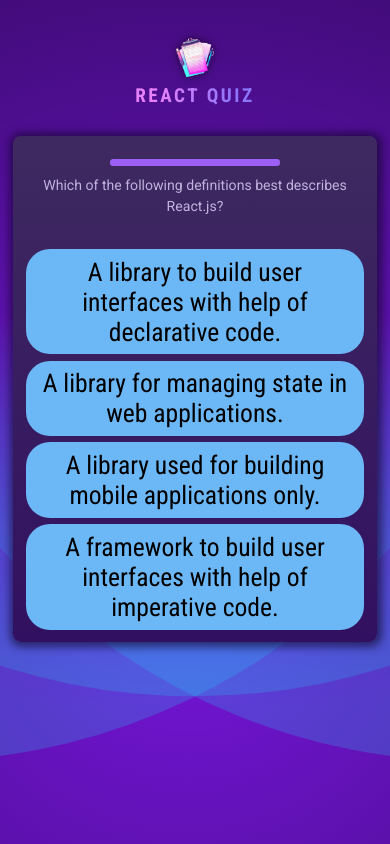
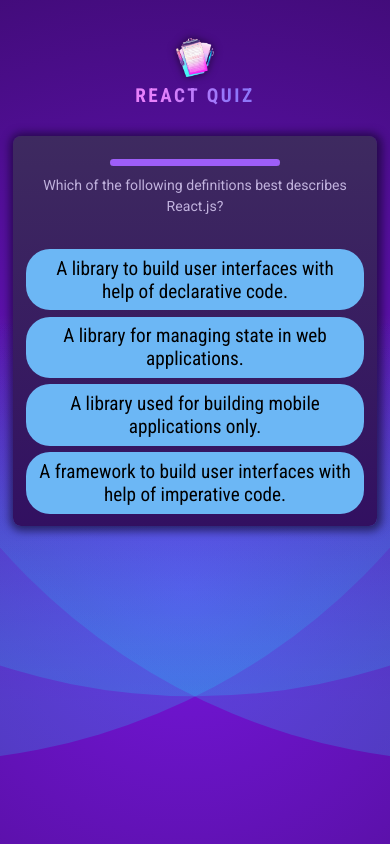
Before and after one commit to kevinsultana/quizApp, a React (Vite) app: page / in a window 390 px wide. Both pictures are taken after a click on the button "React". Built offline with nearby package versions, Linux system fonts and the light colour scheme.

Commit message:
new feat select question topics

```diff
--- a/src/component/Quiz.jsx
+++ b/src/component/Quiz.jsx
@@ -1,4 +1,4 @@
-import React, { useCallback, useState, useMemo } from "react";
+import React, { useCallback, useState, useMemo, useEffect } from "react";
 import QuestionTimer from "./QuestionTimer";
 import Question from "./Question";
 import Summary from "./Summary";
@@ -55,6 +55,11 @@
     setUserAnswers((prev) => [...prev, null]);
   }, [answerState]);
 
+  useEffect(() => {
+    setSelectedAnswer(null);
+    setAnswerState("");
+  }, [activeQuestionIndex]);
+
   if (quizComplete) {
     return <Summary userAnswers={userAnswers} questions={questions} />;
   }
--- a/src/index.css
+++ b/src/index.css
@@ -499,7 +499,7 @@
 
   .answer button {
     padding: 0.6rem 1rem;
-    font-size: 2rem;
+    font-size: 1.5rem;
   }
 
   #summary h2 {
```
